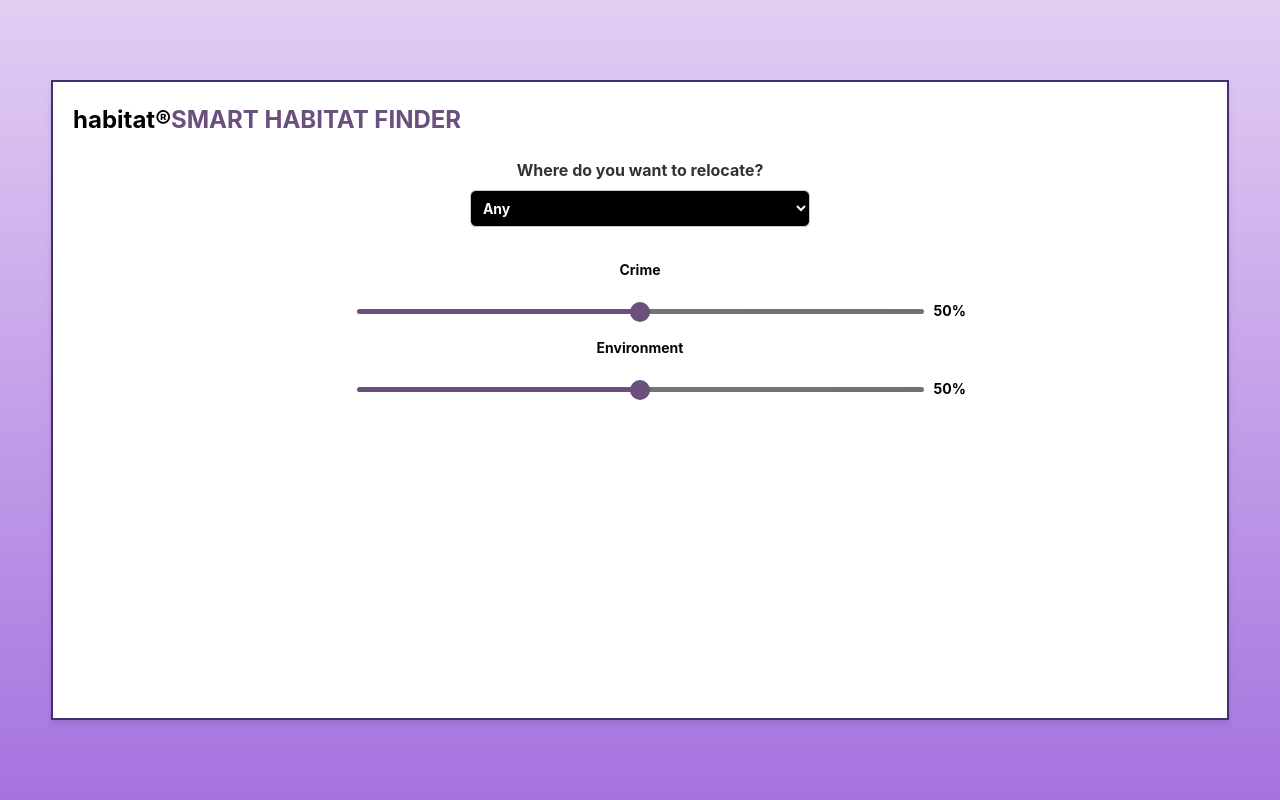
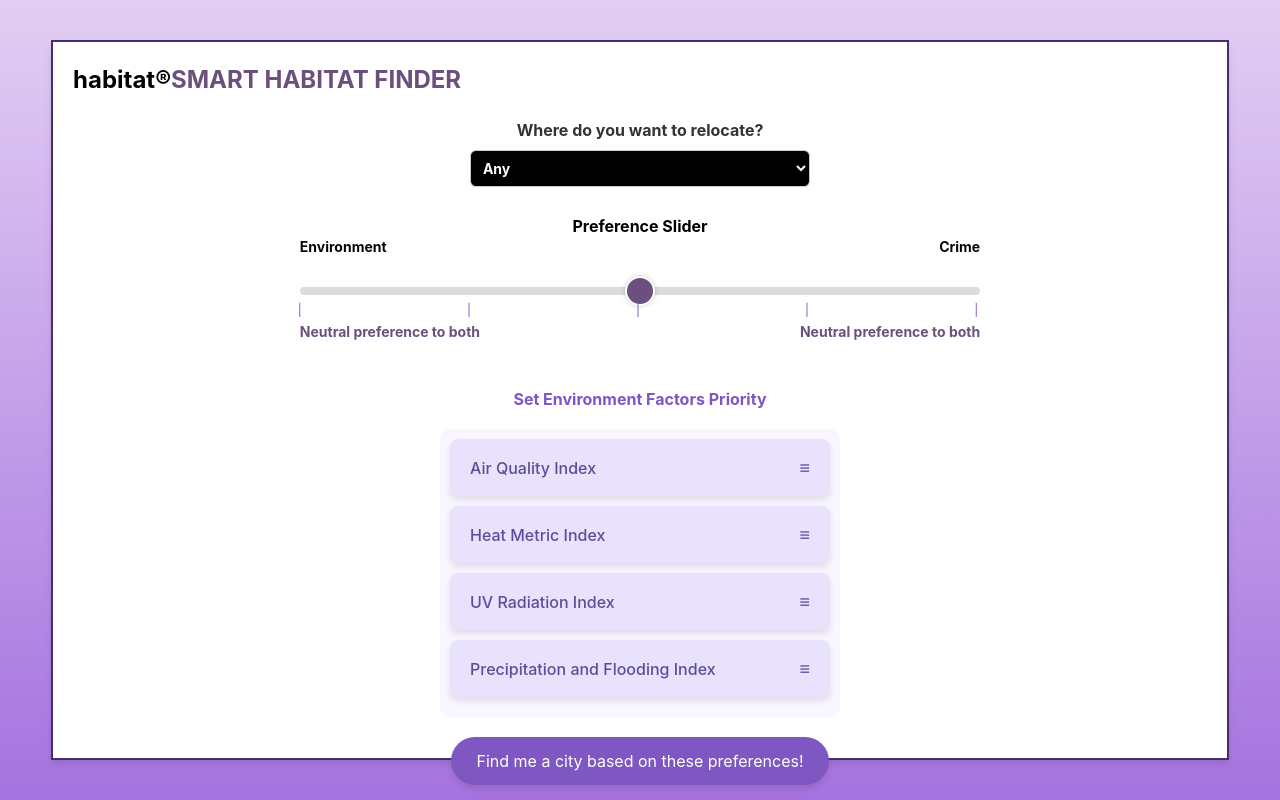
Before and after one commit to rhmodi/SmartHabitat_Frontend, a React (Create React App) app in the folder habitat-finder/: page / in a window 1280 px wide. Built offline with nearby package versions, Linux system fonts and the light colour scheme.

Commit message:
Homepage completed

```diff
--- a/habitat-finder/src/App.css
+++ b/habitat-finder/src/App.css
@@ -13,22 +13,12 @@
   padding: 20px;
 }
 
-/* .box {
-  width: 1500pt;
-  height: 570pt;
-  background-color: white;
-  border: 2px solid rgb(69, 46, 112);
-  padding: 20px;
-  box-shadow: 0px 4px 6px rgba(0, 0, 0, 0.1);
-  margin: 20px;
-} */
-
 .box {
   width: 95%;
   max-width: 1500px;
   min-width: 1000px;
-  height: 90%;
-  max-height: 80vh;
+  height: 95%;
+  max-height: 90vh;
   background-color: white;
   border: 2px solid rgb(69, 46, 112);
   padding: 20px;
@@ -83,20 +73,36 @@ header .title {
 }
 
 .slider-container {
+  position: relative;
   margin-bottom: 30px;
-  text-align: center;
+  width: 60%; /* Adjust slider width */
+  margin: 0 auto; /* Center align the slider */
 }
 
-.slider-container .slider-label {
+.slider-labels {
+  display: flex;
+  justify-content: space-between;
+  margin-bottom: 5px;
+}
+
+.slider-label {
   font-size: 14px;
   color: #070707;
   font-weight: bold;
 }
 
-.slider-with-percentage {
+.slider-label.left {
+  text-align: left;
+}
+
+.slider-label.right {
+  text-align: right;
+}
+
+.slider-with-preferences {
   position: relative;
-  width: 50%;
-  margin: 15px auto;
+  width: 100%;
+  margin: 0 auto;
 }
 
 .slider {
@@ -108,53 +114,47 @@ header .title {
   border-radius: 10px;
   outline: none;
   transition: background 0.3s;
-  position: relative;
-  background: linear-gradient(
-    to right,
-    #6b4f7c var(--slider-progress),
-    #747474 var(--slider-progress),
-    #727272 100%
-  );
-}
-
-.slider::-webkit-slider-runnable-track {
-  width: 100%;
-  height: 5px;
-  border-radius: 10px;
-  background: transparent;
+  cursor: pointer;
 }
 
 .slider::-webkit-slider-thumb {
   -webkit-appearance: none;
   appearance: none;
-  width: 20px;
-  height: 20px;
+  width: 30px;
+  height: 30px;
   background: #6b4f7c;
+  border: 2px solid #fff;
   border-radius: 50%;
   cursor: pointer;
-  position: relative;
-  top: -7px;
-  z-index: 2;
+  box-shadow: 0 0 5px rgba(0, 0, 0, 0.2);
 }
 
-.slider-container input[type="range"]:hover {
-  background: #aaa;
+.slider::-moz-range-thumb {
+  width: 30px;
+  height: 30px;
+  background: #6b4f7c;
+  border: 2px solid #fff;
+  border-radius: 50%;
+  cursor: pointer;
+  box-shadow: 0 0 5px rgba(0, 0, 0, 0.2);
 }
 
-.percentage {
-  position: absolute;
-  top: 25px;
-  left: 100%;
-  transform: translateX(10px);
+.preferences-text {
+  display: flex;
+  justify-content: space-between;
+  margin-top: 10px;
   font-size: 14px;
-  color: #000000;
-  top: 4px;
+  color: #6b4f7c;
   font-weight: bold;
 }
 
 .detials-content{
   text-align: center;
   padding: 20px;
+}
+
+.box h2{
+  font-weight: bold;
 }
 
 .metrics-container {
@@ -185,3 +185,18 @@ header .title {
   width: 40%;
   margin: 10px;
 }
+
+button {
+  background-color: #7e57c2;
+  color: white;
+  padding: 12px 20px;
+  border: none;
+  border-radius: 25px;
+  font-size: 16px;
+  cursor: pointer;
+  box-shadow: 0 4px 6px rgba(0, 0, 0, 0.1);
+}
+
+button:hover {
+  background-color: #6a47a7;
+}
--- /dev/null
+++ b/habitat-finder/src/components/PriorityList.jsx
@@ -0,0 +1,75 @@
+import React, { useState } from "react";
+import { DragDropContext, Droppable, Draggable } from "react-beautiful-dnd";
+
+const PriorityList = () => {
+  const [items, setItems] = useState([
+    { id: "task-1", text: "Air Quality Index" },
+    { id: "task-2", text: "Heat Metric Index" },
+    { id: "task-3", text: "UV Radiation Index" },
+    { id: "task-4", text: "Precipitation and Flooding Index" },
+  ]);
+
+  const handleDragEnd = (result) => {
+    if (!result.destination) return;
+
+    const reorderedItems = Array.from(items);
+    const [movedItem] = reorderedItems.splice(result.source.index, 1);
+    reorderedItems.splice(result.destination.index, 0, movedItem);
+
+    setItems(reorderedItems);
+  };
+
+  return (
+    <div style={{ display: "flex", flexDirection: "column", alignItems: "center" }}>
+      <h2 style={{ color: "#7e57c2", marginBottom: "20px" }}>Set Environment Factors Priority</h2>
+      <DragDropContext onDragEnd={handleDragEnd}>
+        <Droppable droppableId="priorityList">
+          {(provided) => (
+            <div
+              {...provided.droppableProps}
+              ref={provided.innerRef}
+              style={{
+                width: "400px",
+                padding: "10px",
+                backgroundColor: "#f9f6ff",
+                borderRadius: "10px",
+              }}
+            >
+              {items.map((item, index) => (
+                <Draggable key={item.id} draggableId={item.id} index={index}>
+                  {(provided) => (
+                    <div
+                      ref={provided.innerRef}
+                      {...provided.draggableProps}
+                      {...provided.dragHandleProps}
+                      style={{
+                        display: "flex",
+                        justifyContent: "space-between",
+                        alignItems: "center",
+                        padding: "15px 20px",
+                        marginBottom: "10px",
+                        backgroundColor: "#e8e2fc",
+                        color: "#5c4d9a",
+                        borderRadius: "8px",
+                        boxShadow: "0 4px 6px rgba(0, 0, 0, 0.1)",
+                        fontWeight: "500",
+                        fontSize: "16px",
+                        ...provided.draggableProps.style,
+                      }}
+                    >
+                      <span>{item.text}</span>
+                      <span style={{ fontSize: "18px", cursor: "grab" }}>≡</span>
+                    </div>
+                  )}
+                </Draggable>
+              ))}
+              {provided.placeholder}
+            </div>
+          )}
+        </Droppable>
+      </DragDropContext>
+    </div>
+  );
+};
+
+export default PriorityList;
--- a/habitat-finder/src/index.js
+++ b/habitat-finder/src/index.js
@@ -6,10 +6,18 @@ import './index.css';
 import reportWebVitals from './reportWebVitals';
 
 const root = ReactDOM.createRoot(document.getElementById('root'));
+const SUPPRESSED_WARNINGS = ["Support for defaultProps will be removed"];
+
+const originalConsoleError = console.error;
+console.error = (...args) => {
+  if (SUPPRESSED_WARNINGS.some((entry) => args[0].includes(entry))) {
+    return;
+  }
+  originalConsoleError(...args);
+};
 root.render(
-  <React.StrictMode>
+
     <App />
-  </React.StrictMode>
 );
 
 // If you want to start measuring performance in your app, pass a function
--- a/habitat-finder/src/pages/HomePage.js
+++ b/habitat-finder/src/pages/HomePage.js
@@ -1,51 +1,126 @@
-import Header from '../components/Header';
-import Dropdown from '../components/Dropdown';
-import React, { useState } from 'react';
+import React, { useState } from "react";
+import Header from "../components/Header";
+import Dropdown from "../components/Dropdown";
+import PriorityList from "../components/PriorityList";
+import { useNavigate } from "react-router-dom";
 
 const HomePage = () => {
-    const [crimeValue, setCrimeValue] = useState(50);
-    const [environmentValue, setEnvironmentValue] = useState(50);
+  const [sliderValue, setSliderValue] = useState(2);
 
-    const handleCrimeChange = (e) => setCrimeValue(e.target.value);
-    const handleEnvironmentChange = (e) => setEnvironmentValue(e.target.value);
+  const preferences = [
+    { environment: "Strong preference to environment", crime: "Very low preference to crime" },
+    { environment: "Medium preference to environment", crime: "Low preference to crime" },
+    { environment: "Neutral preference to both", crime: "Neutral preference to both" },
+    { environment: "Low preference to environment", crime: "Medium preference to crime" },
+    { environment: "Very low preference to environment", crime: "Strong preference to crime" },
+  ];
+
+  const handleSliderChange = (e) => {
+    setSliderValue(Number(e.target.value));
+  };
+
+  const navigate = useNavigate();
+
+  const handleButtonClick = () => {
+    navigate("/results");
+  };
+
   return (
     <div className="App">
       <div className="box">
         <Header />
         <Dropdown />
+        <h2>Preference Slider</h2>
         <div className="slider-container">
-            <label className="slider-label">Crime</label>
-            <div className="slider-with-percentage">
+          <div className="slider-labels">
+            <span className="slider-label left">Environment</span>
+            <span className="slider-label right">Crime</span>
+          </div>
+          <div
+            className="slider-with-buttons"
+            style={{
+              display: "flex",
+              alignItems: "center",
+              justifyContent: "center",
+              gap: "10px",
+              width: "100%",
+              marginTop: "20px",
+            }}
+          >
+            <div style={{ position: "relative", flex: 1 }}>
               <input
                 type="range"
                 min="0"
-              max="100"
-              value={crimeValue}
-              onChange={handleCrimeChange}
+                max="4"
+                step="1"
+                value={sliderValue}
+                onChange={handleSliderChange}
                 className="slider"
                 style={{
-                '--slider-progress': `${crimeValue}%`,
+                  width: "100%",
+                  cursor: "pointer",
+                  accentColor: "#7e57c2",
+                  appearance: "none",
+                  height: "8px",
+                  borderRadius: "4px",
+                  backgroundColor: "#dcdcdc",
                 }}
               />
-              <span className="percentage">{crimeValue}%</span>
-            </div>
-
-            <label className="slider-label">Environment</label>
-            <div className="slider-with-percentage">
-            <input
-              type="range"
-              min="0"
-              max="100"
-              value={environmentValue}
-              onChange={handleEnvironmentChange}
-              className="slider"
+              <div
                 style={{
-                '--slider-progress': `${environmentValue}%`,
+                  display: "flex",
+                  justifyContent: "space-between",
+                  position: "absolute",
+                  top: "100%",
+                  width: "100%",
                 }}
-            />
-              <span className="percentage">{environmentValue}%</span>
+              >
+                {[0, 1, 2, 3, 4].map((mark) => (
+                  <span
+                    key={mark}
+                    style={{
+                      fontSize: "12px",
+                      color: "#7e57c2",
+                      transform: "translateX(-50%)",
+                    }}
+                  >
+                    |
+                  </span>
+                ))}
               </div>
             </div>
+          </div>
+          <div className="preferences-text" style={{ marginTop: "20px" }}>
+            <p>{preferences[sliderValue].environment}</p>
+            <p>{preferences[sliderValue].crime}</p>
+          </div>
+        </div>
+        <br />
+        <br />
+        <PriorityList />
+        <button
+          onClick={handleButtonClick}
+          style={{
+            backgroundColor: "#7e57c2",
+            color: "white",
+            padding: "12px 25px",
+            border: "none",
+            borderRadius: "25px",
+            fontSize: "16px",
+            marginTop: "20px",
+            cursor: "pointer",
+            boxShadow: "0 4px 6px rgba(0, 0, 0, 0.1)",
+            transition: "all 0.3s ease",
+          }}
+          onMouseEnter={(e) => {
+            e.target.style.backgroundColor = "#6a47a7";
+          }}
+          onMouseLeave={(e) => {
+            e.target.style.backgroundColor = "#7e57c2";
+          }}
+        >
+          Find me a city based on these preferences!
+        </button>
       </div>
     </div>
   );
```
Lines whose indentation alone changed are shown as unchanged.
